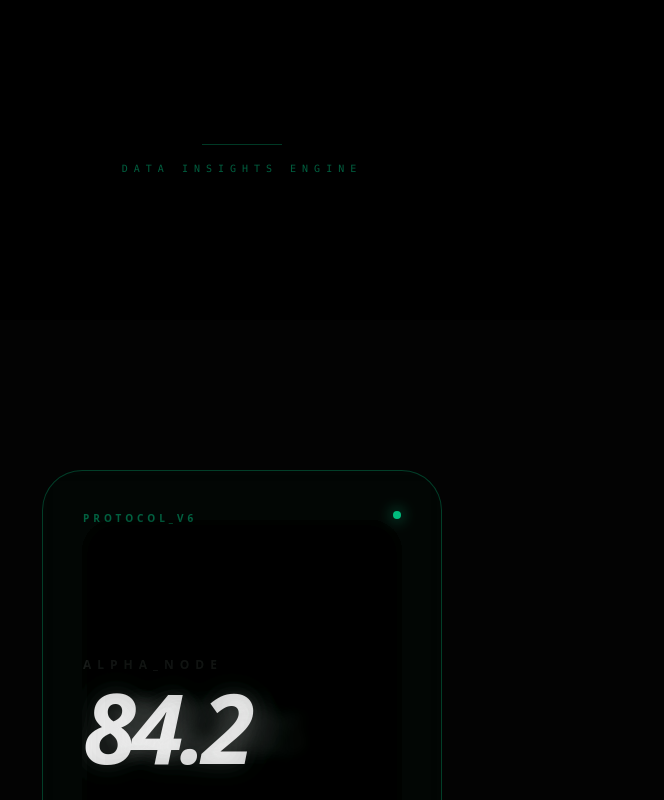
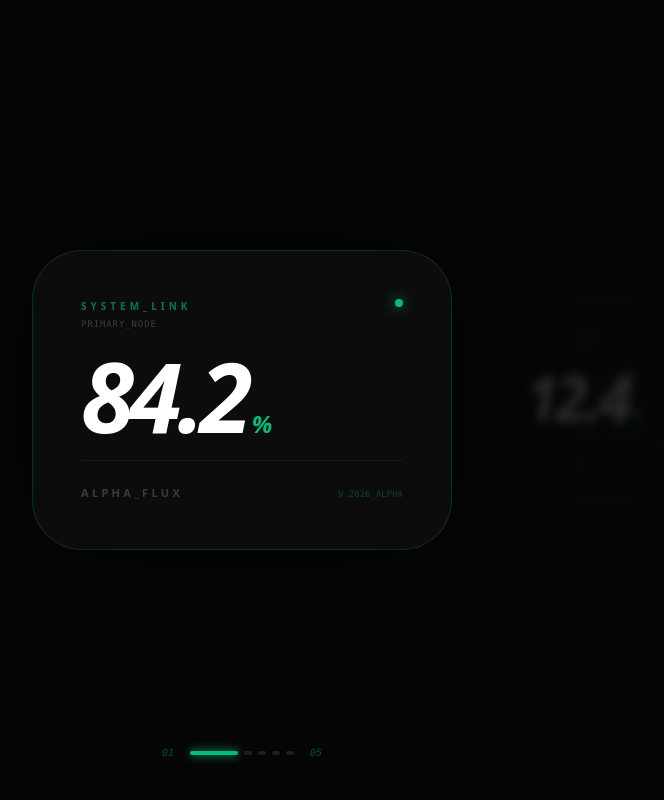
Before and after one commit to nonnzy7even7iete/nonnzytransformiumfullstackbundel, a Next.js app: page /logique-metier-serveur in a window 1280 px wide. Shown: the top 800 px of the page, without its empty margins (398-1062 px from the left). Built offline with nearby package versions, Linux system fonts and the light colour scheme.

Commit message:
Zy Bulding workflow

```diff
--- a/src/app/logique-metier-serveur/page.tsx
+++ b/src/app/logique-metier-serveur/page.tsx
@@ -1,34 +1,165 @@
 "use client";
 
-import React, { useEffect, useState } from "react";
-// Assure-toi que le fichier s'appelle bien InsightCarousel.tsx dans ton dossier components
-import InsightCarousel from "@/components/frontendkit/InsightCarousel";
+import React, { useState } from "react";
+import {
+  motion,
+  AnimatePresence,
+  useMotionValue,
+  useSpring,
+  useTransform,
+} from "framer-motion";
+import { cn } from "@/lib/utils";
 
-export default function Page() {
-  const [mounted, setMounted] = useState(false);
+const DATA = [
+  {
+    id: 1,
+    title: "ALPHA_FLUX",
+    value: "84.2",
+    unit: "%",
+    label: "PRIMARY_NODE",
+  },
+  { id: 2, title: "DATA_CORE", value: "12.4", unit: "K", label: "SYNC_STATUS" },
+  { id: 3, title: "LATENCY", value: "0.4", unit: "MS", label: "ZERO_POINT" },
+  { id: 4, title: "LIQUIDITY", value: "450", unit: "K", label: "FLOW_RATE" },
+  { id: 5, title: "STABILITY", value: "99.9", unit: "%", label: "ENCRYPTED" },
+];
 
-  // Évite les erreurs d'hydratation sur les calculs 3D
-  useEffect(() => {
-    setMounted(true);
-  }, []);
+export default function FluxCarousel() {
+  const [index, setIndex] = useState(0);
+  const dragX = useMotionValue(0);
 
-  if (!mounted) return null;
+  // Physique "Hard Snap" pour un lock immédiat
+  const springX = useSpring(dragX, { stiffness: 200, damping: 30 });
+
+  const handleDragEnd = (_: any, info: any) => {
+    const offset = info.offset.x;
+    const velocity = info.velocity.x;
+
+    // Si on swipe assez fort ou assez loin
+    if (offset < -50 || velocity < -500) {
+      if (index < DATA.length - 1) setIndex(index + 1);
+    } else if (offset > 50 || velocity > 500) {
+      if (index > 0) setIndex(index - 1);
+    }
+  };
 
   return (
-    <main className="min-h-screen bg-[var(--background)]">
-      {/* Introduction fluide */}
-      <div className="h-[40vh] flex flex-col items-center justify-center space-y-4">
-        <div className="h-px w-20 bg-emerald-500/30" />
-        <h2 className="text-[10px] font-mono uppercase tracking-[0.6em] text-emerald-500/50">
-          Data Insights Engine
-        </h2>
+    <div className="relative h-screen w-full bg-[#050505] overflow-hidden flex items-center justify-center font-sans">
+      {/* 1. Zone de Capture (Le Flux de Geste) */}
+      <motion.div
+        drag="x"
+        dragConstraints={{ left: 0, right: 0 }}
+        onDragEnd={handleDragEnd}
+        className="absolute inset-0 z-[100] cursor-grab active:cursor-grabbing"
+      />
+
+      {/* 2. La Scène 3D (Espace-Temps Fixe) */}
+      <div
+        className="relative w-full h-full flex items-center justify-center"
+        style={{ perspective: "1200px" }}
+      >
+        <motion.div
+          className="relative flex items-center justify-center w-[450px] h-[350px]"
+          style={{ transformStyle: "preserve-3d" }}
+        >
+          {DATA.map((item, i) => {
+            // Logique de positionnement : Seule la carte actuelle est à 0,0,0
+            const isVisible = Math.abs(i - index) <= 1; // On ne rend que la trinité (prev, current, next)
+            if (!isVisible) return null;
+
+            return <Card key={item.id} item={item} i={i} activeIndex={index} />;
+          })}
+        </motion.div>
       </div>
 
-      {/* APPEL DU COMPOSANT SENSÉ ÊTRE DANS components/InsightCarousel.tsx */}
-      <InsightCarousel />
-
-      {/* Espace pour finir le scroll proprement */}
-      <div className="h-[40vh]" />
-    </main>
+      {/* 3. Indicateur de Flux (Evidence Basse) */}
+      <div className="absolute bottom-10 flex items-center gap-4 z-[110]">
+        <span className="text-[10px] font-mono text-emerald-500/40 italic">
+          01
+        </span>
+        <div className="flex gap-1.5">
+          {DATA.map((_, i) => (
+            <div
+              key={i}
+              className={cn(
+                "h-1 rounded-full transition-all duration-500",
+                index === i
+                  ? "w-12 bg-emerald-500 shadow-[0_0_10px_#10b981]"
+                  : "w-2 bg-white/10"
+              )}
+            />
+          ))}
+        </div>
+        <span className="text-[10px] font-mono text-emerald-500/40 italic">
+          0{DATA.length}
+        </span>
+      </div>
+    </div>
   );
 }
+
+function Card({ item, i, activeIndex }: any) {
+  const position = i - activeIndex; // -1 (gauche), 0 (centre), 1 (droite)
+
+  return (
+    <motion.div
+      initial={false}
+      animate={{
+        x: position * 480, // Espace entre les cartes
+        rotateY: position * -45, // Inclinaison 3D
+        z: position !== 0 ? -300 : 0, // Recul pour les cartes non-actives
+        opacity: position === 0 ? 1 : 0.15,
+        scale: position === 0 ? 1 : 0.85,
+        filter: position === 0 ? "blur(0px)" : "blur(8px)",
+      }}
+      transition={{
+        type: "spring",
+        stiffness: 180,
+        damping: 25,
+        mass: 1,
+      }}
+      className={cn(
+        "absolute w-[420px] h-[300px] p-12 rounded-[50px] border",
+        "flex flex-col justify-between transition-colors duration-700",
+        position === 0
+          ? "bg-zinc-900/40 border-emerald-500/20 backdrop-blur-3xl shadow-[0_0_100px_rgba(0,0,0,0.5)]"
+          : "bg-transparent border-white/5"
+      )}
+    >
+      <div className="flex justify-between items-start">
+        <div className="space-y-1">
+          <p className="text-[10px] font-black tracking-[0.4em] text-emerald-500/60 uppercase">
+            System_Link
+          </p>
+          <p className="text-[9px] font-mono text-white/20 uppercase tracking-widest">
+            {item.label}
+          </p>
+        </div>
+        <div
+          className={cn(
+            "h-2 w-2 rounded-full transition-all duration-500",
+            position === 0
+              ? "bg-emerald-500 shadow-[0_0_15px_#10b981]"
+              : "bg-white/10"
+          )}
+        />
+      </div>
+
+      <div className="flex items-baseline gap-1">
+        <h2 className="text-8xl font-black italic text-white tracking-tighter leading-none">
+          {item.value}
+        </h2>
+        <span className="text-2xl font-bold text-emerald-500 italic">
+          {item.unit}
+        </span>
+      </div>
+
+      <div className="flex justify-between items-end border-t border-white/5 pt-6">
+        <p className="text-[11px] font-bold text-white/20 tracking-[0.3em] uppercase">
+          {item.title}
+        </p>
+        <p className="text-[9px] font-mono text-emerald-500/30">V.2026_ALPHA</p>
+      </div>
+    </motion.div>
+  );
+}
```
